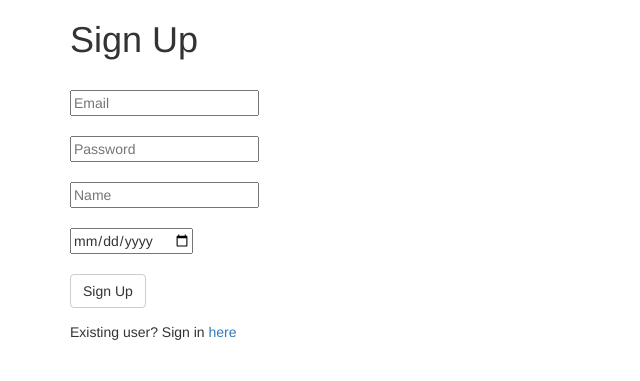
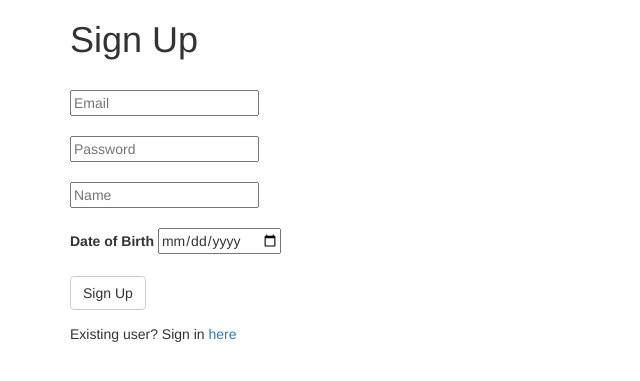
Before and after one commit to pavan-kalyan/personal-finance-dashboard, a Flask app: page /register in a window 1280 px wide. Shown: the top 381 px of the page, without its empty margins (0-640 px from the left). Run offline with Flask 2, Linux system fonts and the light colour scheme; parts of the project's set-up code (start-up, migrations or seed data) failed here and were passed over; some libraries are stand-ins or nearby versions.

Commit message:
added label for DOB

```diff
--- a/templates/auth/register.html
+++ b/templates/auth/register.html
@@ -20,6 +20,7 @@
                 request.form.password }}"> <br> <br>
         <input type="text" placeholder="Name" name="name" value="{{
                 request.form.name }}"> <br> <br>
+        <label>Date of Birth</label>
         <input type="date" placeholder="Date of Birth" name="dob" value="{{
                 request.form.dob }}"> <br> <br>
 {#        <input type="text" placeholder="Name" name="name" value="{{#}
--- a/templates/profile.html
+++ b/templates/profile.html
@@ -16,6 +16,7 @@
         <br> <br>
         <input type="password" placeholder="Password" name="password" value="{{ current_user.password }}">
         <br> <br>
+        <label>Date of Birth</label>
         <input type="date" name="dob" value="{{ current_user.date_of_birth }}">
         <br> <br>
         <input class="btn btn-default" type="submit" value="Save Changes">
```
